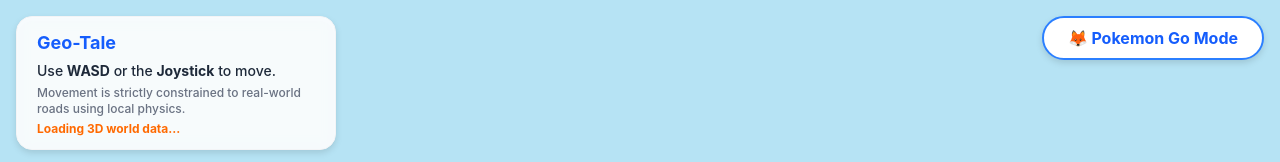
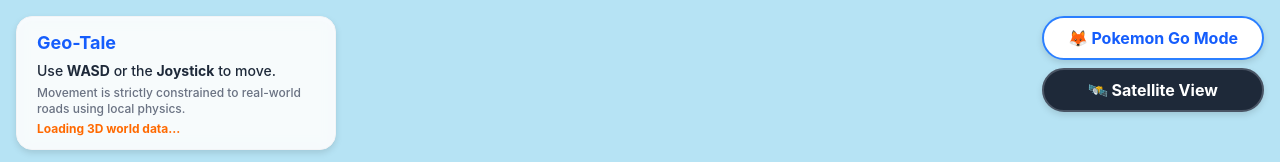
Before and after one commit to basithalikp/useless_project_temp, a React (Vite) app: page / in a window 1280 px wide. Shown: the top 162 px of the page. Built offline with nearby package versions, Linux system fonts and the light colour scheme; no server answers.

Commit message:
feat: add satellite view toggle with styled 3D extrusions

```diff
--- a/src/App.tsx
+++ b/src/App.tsx
@@ -12,6 +12,8 @@ function App() {
   const [isArMode, setIsArMode] = useState<boolean>(false);
   const [isMoving, setIsMoving] = useState<boolean>(false);
   const [geoJsonData, setGeoJsonData] = useState<any>(null); // For MapLibre 3D Buildings
+
+  const [isSatelliteMode, setIsSatelliteMode] = useState<boolean>(false);
 
   const joystickRef = useRef<{ x: number; y: number } | null>(null);
   const keysRef = useRef<{ w: boolean; a: boolean; s: boolean; d: boolean }>({ w: false, a: false, s: false, d: false });
@@ -125,16 +127,30 @@ function App() {
 
   return (
     <div className="w-screen h-screen relative font-sans overflow-hidden bg-[#b6e3f4]">
-      <Map position={position} avatarUrl={avatarUrl} isArMode={isArMode} geoJsonData={geoJsonData} />
+      <Map
+        position={position}
+        avatarUrl={avatarUrl}
+        isArMode={isArMode}
+        geoJsonData={geoJsonData}
+        isSatelliteMode={isSatelliteMode}
+      />
 
       {isArMode && <Character3D isMoving={isMoving} />}
 
-      <button
-        onClick={() => setIsArMode(!isArMode)}
-        className="absolute top-4 right-4 z-[1000] bg-white text-blue-600 font-bold py-2 px-6 rounded-full drop-shadow-md border-2 border-blue-500 hover:bg-blue-50 transition-colors"
-      >
-        {isArMode ? '🔙 Revert to Classic 2D' : '🦊 Pokemon Go Mode'}
-      </button>
+      <div className="absolute top-4 right-4 z-[1000] flex flex-col gap-2">
+        <button
+          onClick={() => setIsArMode(!isArMode)}
+          className="bg-white text-blue-600 font-bold py-2 px-6 rounded-full drop-shadow-md border-2 border-blue-500 hover:bg-blue-50 transition-colors"
+        >
+          {isArMode ? '🔙 Revert to Classic 2D' : '🦊 Pokemon Go Mode'}
+        </button>
+        <button
+          onClick={() => setIsSatelliteMode(!isSatelliteMode)}
+          className="bg-gray-800 text-white font-bold py-2 px-6 rounded-full drop-shadow-md border-2 border-gray-600 hover:bg-gray-700 transition-colors"
+        >
+          {isSatelliteMode ? '🗺️ Map View' : '🛰️ Satellite View'}
+        </button>
+      </div>
 
       <div className="absolute top-4 left-4 z-[1000] bg-white/90 backdrop-blur text-gray-800 text-sm font-medium py-3 px-5 rounded-2xl drop-shadow-md border border-gray-100 max-w-xs pointer-events-none">
         <h1 className="text-lg font-bold text-blue-600 mb-1">Geo-Tale</h1>
--- a/src/components/Map.tsx
+++ b/src/components/Map.tsx
@@ -7,9 +7,10 @@ interface MapProps {
   avatarUrl: string;
   isArMode: boolean;
   geoJsonData: any;
+  isSatelliteMode: boolean;
 }
 
-export const Map: React.FC<MapProps> = ({ position, avatarUrl, isArMode, geoJsonData }) => {
+export const Map: React.FC<MapProps> = ({ position, avatarUrl, isArMode, geoJsonData, isSatelliteMode }) => {
   const mapRef = useRef<any>(null);
 
   useEffect(() => {
@@ -21,13 +22,16 @@ export const Map: React.FC<MapProps> = ({ position, avatarUrl, isArMode, geoJson
     }
   }, [position]);
 
-  const filterStyle = isArMode ? 'saturate(200%) hue-rotate(15deg) brightness(1.1) contrast(1.1)' : 'none';
+  // We only apply the vibrant Pokemon Go filter if we are NOT in satellite mode,
+  // because satellite imagery looks strange with extreme saturation/hue shifting.
+  const filterStyle = (isArMode && !isSatelliteMode)
+    ? 'saturate(200%) hue-rotate(15deg) brightness(1.1) contrast(1.1)'
+    : 'none';
 
   // Filter building polygons from the geoJson payload
   const buildingsGeoJson = useMemo(() => {
     if (!geoJsonData || !geoJsonData.features) return { type: 'FeatureCollection' as const, features: [] };
 
-    // We only want polygons that have the building tag for 3D extrusion
     const buildings = geoJsonData.features.filter((f: any) =>
       f.geometry.type === 'Polygon' && f.properties.building
     );
@@ -35,7 +39,6 @@ export const Map: React.FC<MapProps> = ({ position, avatarUrl, isArMode, geoJson
     return { type: 'FeatureCollection' as const, features: buildings };
   }, [geoJsonData]);
 
-  // Filter building polygons that have names for our text labels
   const buildingLabelsGeoJson = useMemo(() => {
     if (!geoJsonData || !geoJsonData.features) return { type: 'FeatureCollection' as const, features: [] };
 
@@ -45,6 +48,33 @@ export const Map: React.FC<MapProps> = ({ position, avatarUrl, isArMode, geoJson
 
     return { type: 'FeatureCollection' as const, features: namedBuildings };
   }, [geoJsonData]);
+
+  // Define the Satellite Style Object
+  const satelliteStyle = {
+    version: 8 as const,
+    sources: {
+      'satellite': {
+        type: 'raster' as const,
+        tiles: [
+          'https://server.arcgisonline.com/ArcGIS/rest/services/World_Imagery/MapServer/tile/{z}/{y}/{x}'
+        ],
+        tileSize: 256,
+        attribution: 'Tiles &copy; Esri'
+      }
+    },
+    layers: [
+      {
+        id: 'satellite-layer',
+        type: 'raster' as const,
+        source: 'satellite',
+        minzoom: 0,
+        maxzoom: 22
+      }
+    ]
+  };
+
+  // Carto Voyager Style for default maps
+  const defaultStyle = "https://basemaps.cartocdn.com/gl/voyager-gl-style/style.json";
 
   return (
     <div className="w-full h-full overflow-hidden bg-[#b6e3f4]" style={{ perspective: '800px' }}>
@@ -66,7 +96,7 @@ export const Map: React.FC<MapProps> = ({ position, avatarUrl, isArMode, geoJson
             bearing: 0
           }}
           style={{ width: '100%', height: '100%' }}
-          mapStyle="https://basemaps.cartocdn.com/gl/voyager-gl-style/style.json"
+          mapStyle={isSatelliteMode ? satelliteStyle : defaultStyle}
           interactive={false}
         >
           {/* Overpass Buildings 3D Extrusion Layer */}
@@ -76,15 +106,14 @@ export const Map: React.FC<MapProps> = ({ position, avatarUrl, isArMode, geoJson
                 id="3d-buildings-extrusion"
                 type="fill-extrusion"
                 paint={{
-                  'fill-extrusion-color': '#e2e8f0',
-                  // Use real height if present, otherwise default to a robust 20 meters
+                  'fill-extrusion-color': isSatelliteMode ? '#a3a3a3' : '#e2e8f0', // Darker blocks in satellite mode
                   'fill-extrusion-height': [
                     'coalesce',
                     ['to-number', ['get', 'height']],
                     20
                   ],
                   'fill-extrusion-base': 0,
-                  'fill-extrusion-opacity': 0.9
+                  'fill-extrusion-opacity': isSatelliteMode ? 0.7 : 0.9 // More transparent so we see the satellite ground
                 }}
               />
             </Source>
@@ -98,15 +127,14 @@ export const Map: React.FC<MapProps> = ({ position, avatarUrl, isArMode, geoJson
                 type="symbol"
                 layout={{
                   'text-field': ['get', 'name'],
-                  'text-font': ['Open Sans Regular'], // Standard web font supported by most styles
+                  'text-font': ['Open Sans Regular'],
                   'text-size': 12,
                   'text-anchor': 'top',
-                  // Only show names when tilted (AR Mode) or at high zoom levels
                   'text-allow-overlap': false
                 }}
                 paint={{
-                  'text-color': '#333333',
-                  'text-halo-color': '#ffffff',
+                  'text-color': isSatelliteMode ? '#ffffff' : '#333333',
+                  'text-halo-color': isSatelliteMode ? '#000000' : '#ffffff',
                   'text-halo-width': 2
                 }}
               />
```
